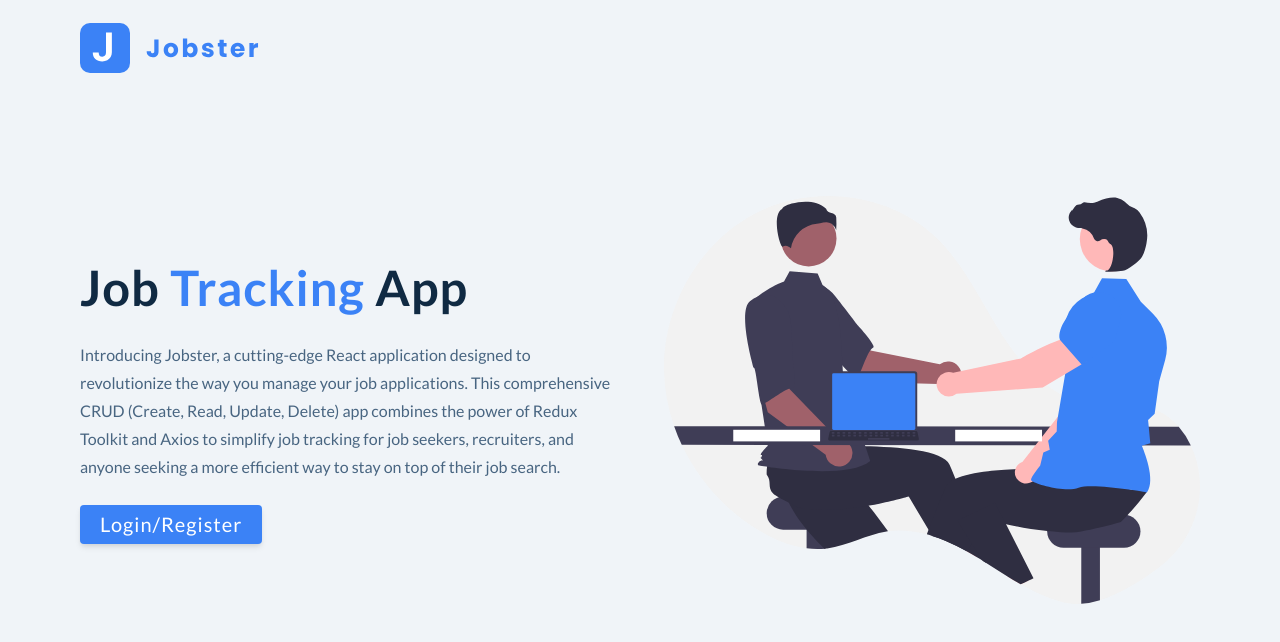
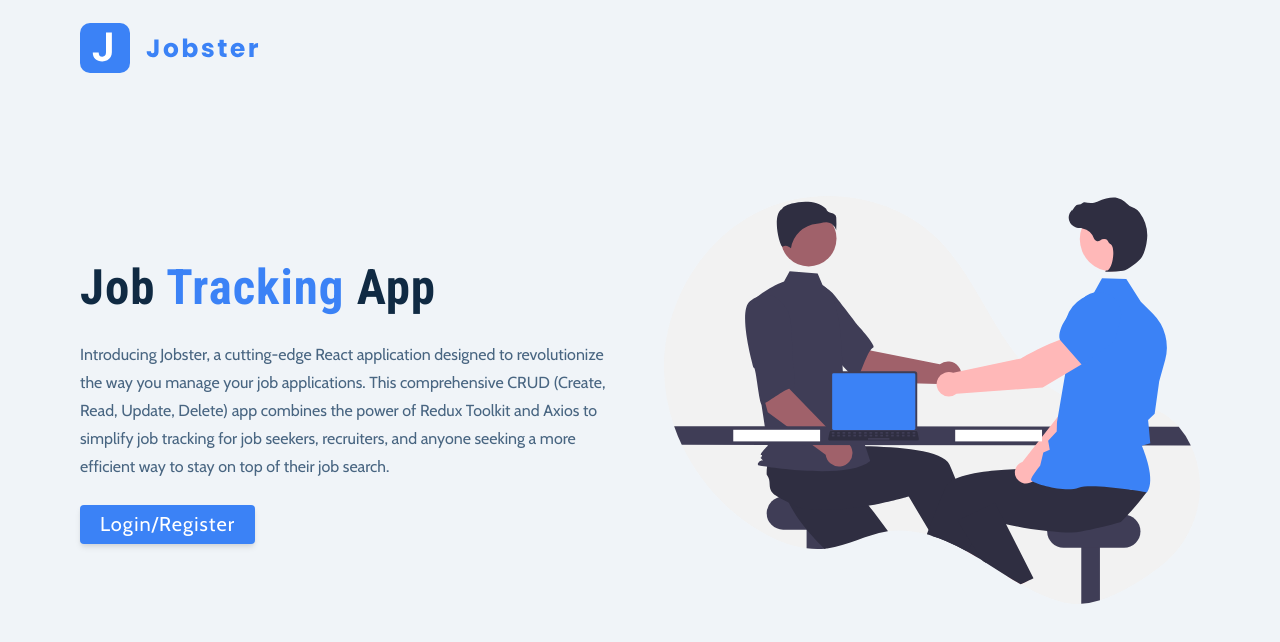
Before and after one commit to paudeldipesh/react-job-app, a React (Vite) app: page /landing in a window 1280 px wide. Shown: the top 642 px of the page. Built offline with nearby package versions, Linux system fonts and the light colour scheme.

Commit message:
Update index.css

```diff
--- a/src/index.css
+++ b/src/index.css
@@ -1,4 +1,4 @@
-@import url("https://fonts.googleapis.com/css2?family=Lato:wght@400;700&display=swap");
+@import url("https://fonts.googleapis.com/css2?family=Cabin&family=Roboto+Condensed:wght@400;700&display=swap");
 
 *,
 ::after,
@@ -40,8 +40,8 @@
   --green-light: #d1e7dd;
   --green-dark: #0f5132;
 
-  --headingFont: "Lato", sans-serif;
-  --bodyFont: "Lato", sans-serif;
+  --headingFont: "Roboto Condensed", Sans-Serif;
+  --bodyFont: "Cabin", Sans-Serif;
   --small-text: 0.875rem;
   --extra-small-text: 0.7em;
 
```
